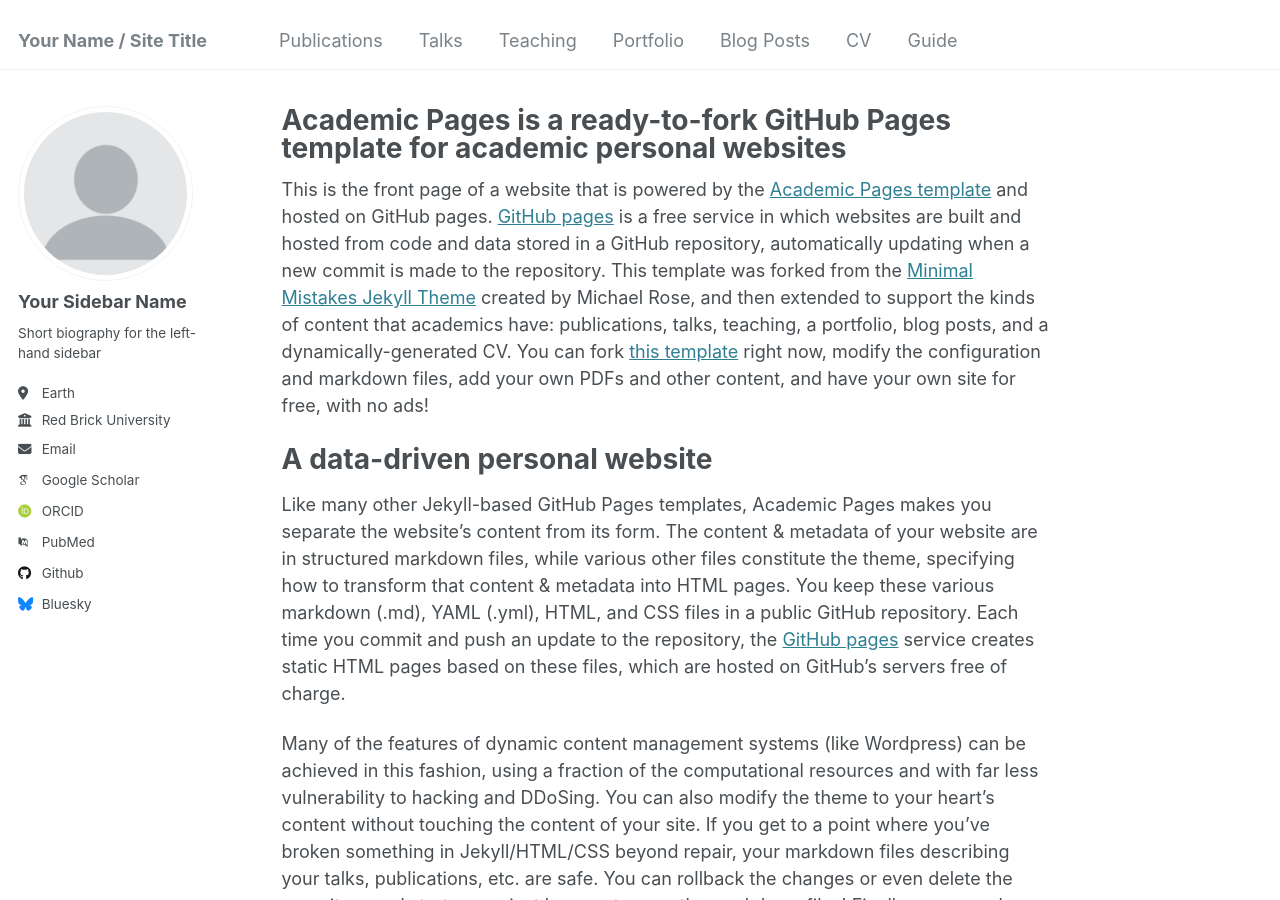
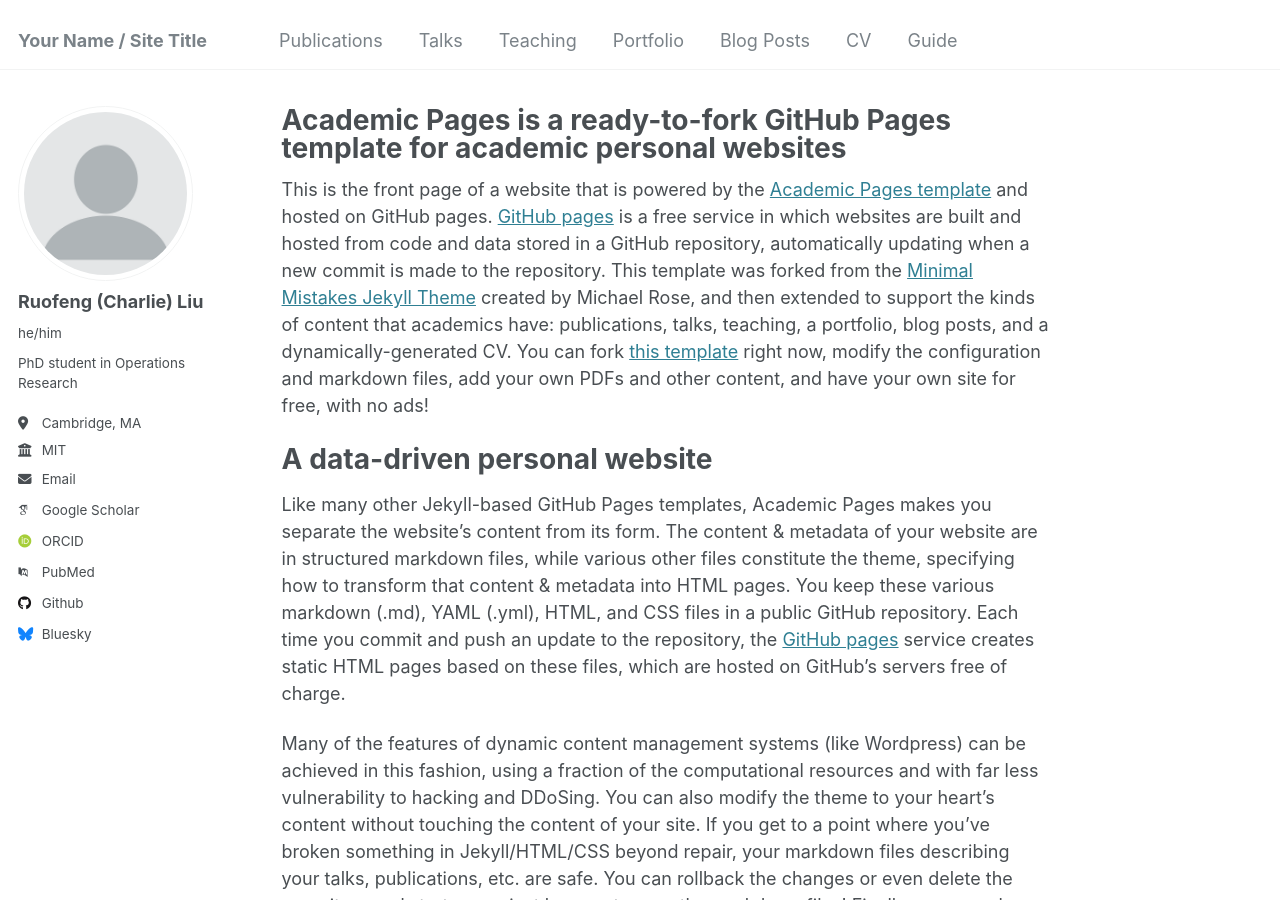
Before and after one commit to Alpha-kun/Alpha-kun, a Jekyll site: the page built from _pages/about.md, in a window 1280 px wide and 900 px high. Built offline with Jekyll 4.4.1, drawn with Linux system fonts in a browser that asks for light colours; some web fonts are replaced.

Commit message:
initial updates on biography

```diff
--- a/_config.yml
+++ b/_config.yml
@@ -22,13 +22,13 @@ repository               : "academicpages/academicpages.github.io"
 author:
   # Biographic information
   avatar           : "profile.png"
-  name             : "Your Sidebar Name"
-  pronouns         : # example: "she/her"
-  bio              : "Short biography for the left-hand sidebar"
-  location         : "Earth"
-  employer         : "Red Brick University"
+  name             : "Ruofeng (Charlie) Liu"
+  pronouns         : "he/him"
+  bio              : "PhD student in Operations Research"
+  location         : "Cambridge, MA"
+  employer         : "MIT"
   uri              : # URL
-  email            : "none@example.org"
+  email            : "alphakun@mit.edu"
 
   # Academic websites
   arxiv            : # URL - Update with the correct link to your profile
```
Also changed, not shown: .github/    workflows  /scrape_talks.yml (deleted), .github/ISSUE_TEMPLATE/bug_report.md (deleted), .github/ISSUE_TEMPLATE/feature_request.md (deleted), 1 other file.
